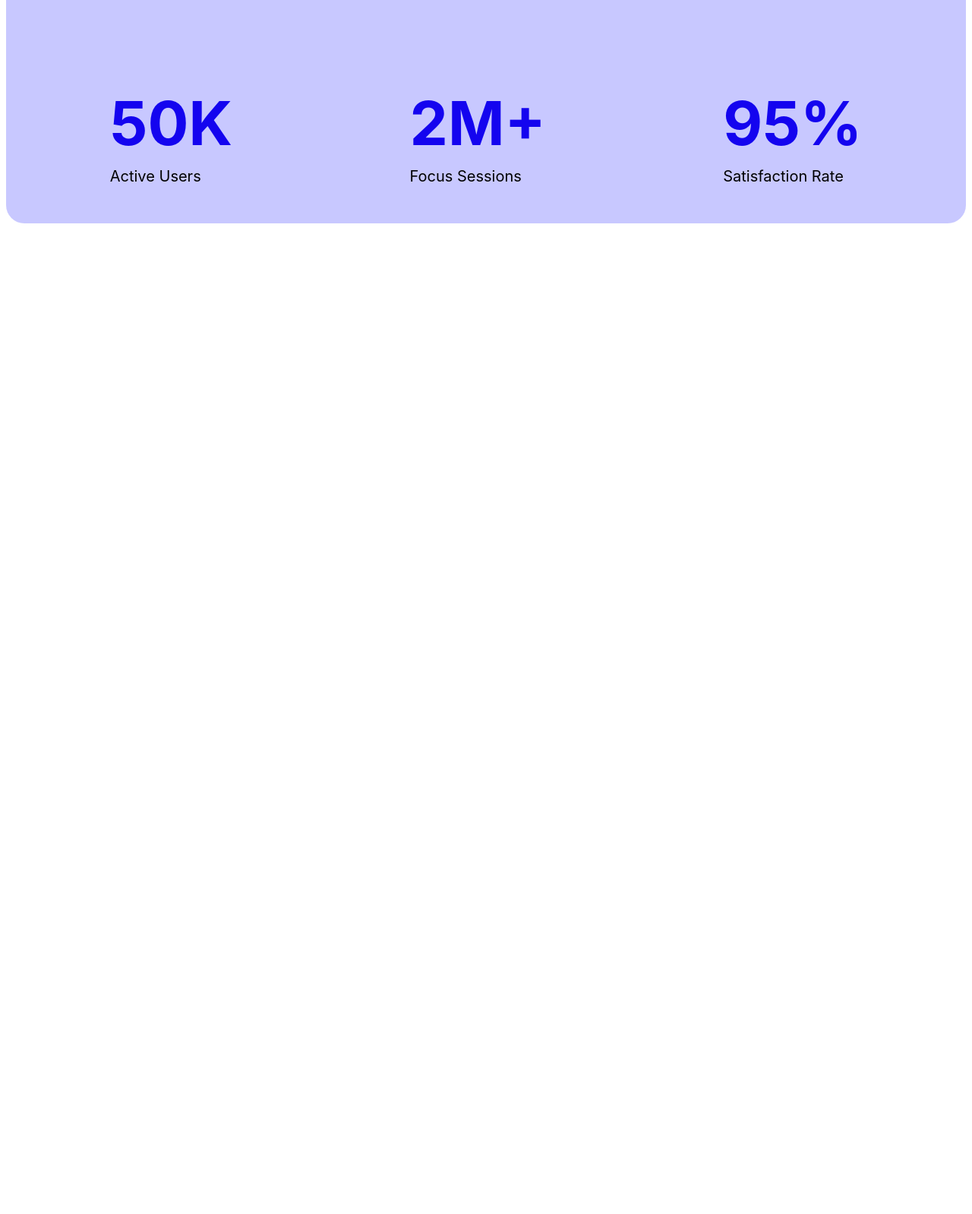
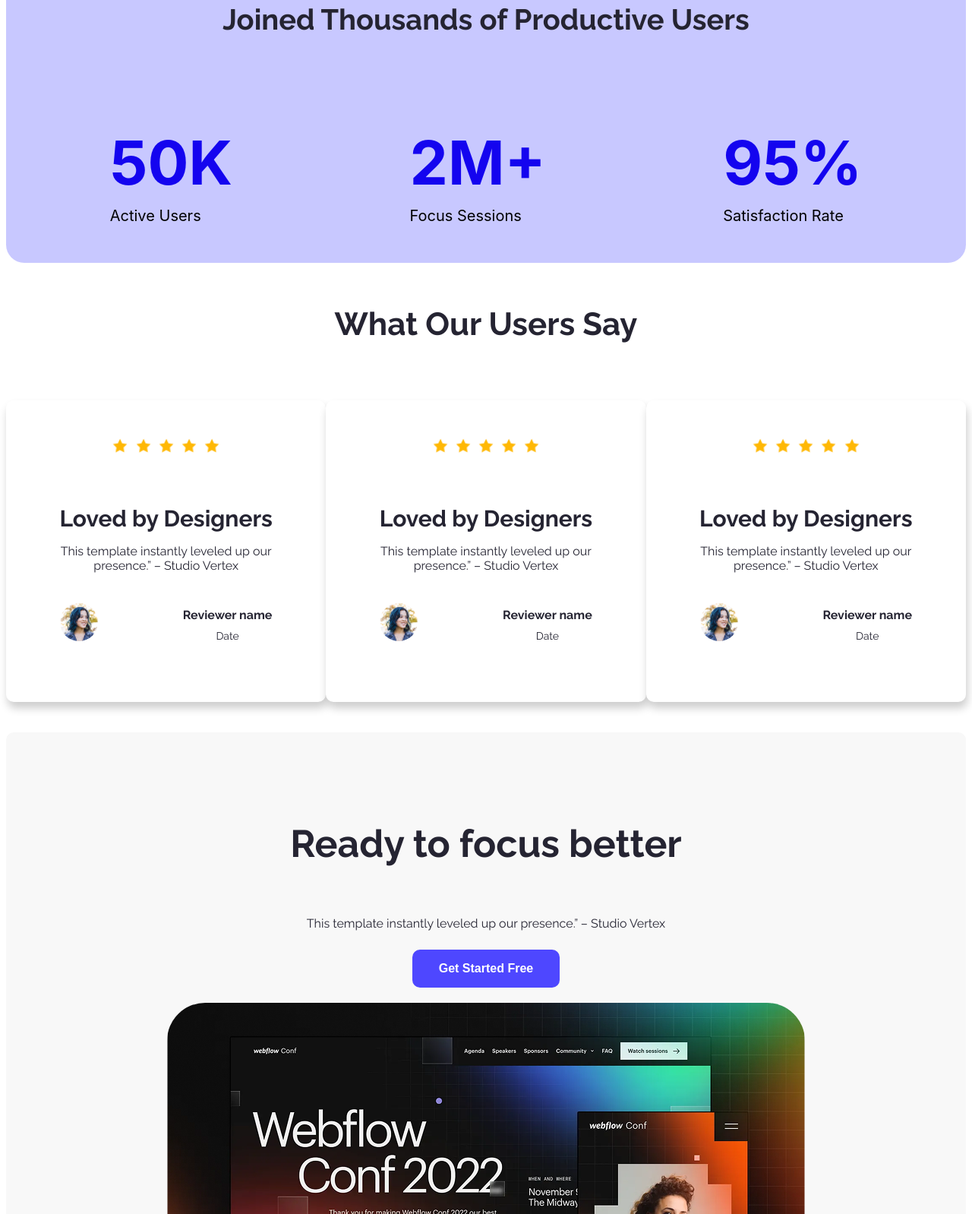
Before and after one commit to Amit-Das4545/assignment-01, a plain HTML site: page index.html in a window 1280 px wide. Shown: the part 1202-2800 px from the top of the page at 76% size. Before the commit the page ends 1516 px from the top, so only its background shows below. Drawn offline with Linux system fonts and the light colour scheme; a web font is replaced by a local one.

Commit message:
add reviews items changes in some previous code

```diff
--- a/ass-style/style.css
+++ b/ass-style/style.css
@@ -9,11 +9,13 @@ header {
     background-size: cover;
     background-position: center;
     width: auto;
+    padding: 0px auto;
 
 }
 /* nav logo */
 nav {
     padding: 10px 20px;
+    margin: 30px 0;
 }
 .logo {
     max-width: 50px;
@@ -116,4 +118,104 @@ nav {
     justify-content: space-around;
 }
 /* customer reviews */
-.
+.customers-review {
+    display: flex;
+    justify-content: space-around;
+    width: auto;
+    height: auto;
+
+}
+.customer-review {
+    background-color: #ffffff;
+    padding: 50px 20px;
+    border-radius: 10px;
+    margin: 20px auto;
+    width: 500px;
+    height: auto;
+    box-shadow: 2px 8px 12px rgba(0, 0, 0, 0.2);
+    align-items: center;
+}
+.reviews-title {
+    font-size: 42px;
+    font-weight: bold;
+    color: #252432;
+    margin-bottom: 20px;
+    text-align: center;
+}
+.customer-review-star {
+    margin-bottom: 20px;
+    width: 20px;
+    justify-content: left;
+}
+.customer-review-h4 {
+    font-size: 30px;
+    font-weight: bold;
+    color: #252432;
+    margin-bottom: 10px;
+}
+.customer-review-p {
+    font-size: 16px;
+    font-weight: lighter;
+    color: #252432;
+    margin-bottom: 10px;
+}
+.customer-review-info {
+    display: flex;
+    align-items: center;
+    width: 100%;
+    padding: 10px 0;
+   justify-content: space-around;
+    margin-top: 20px;
+}
+.customer-review-avatar{
+    width: 50px;
+    height: 50px;
+    border-radius: 50%;
+    margin-right: 10px;
+}
+.customer-review-name {
+    font-size: 16px;
+    font-weight: bold;
+    color: #252432;
+    margin-bottom: 10px;
+}
+.customer-review-date {
+    font-size: 14px;
+    font-weight: lighter;
+    color: #252432;
+    margin-top: 0px;
+    gap: 0px;
+}
+
+/* extra */
+.extra-h{
+    font-size: 50px;
+    font-weight: bold;
+}
+.extra-p{
+    font-size: 16px;
+    font-weight: lighter;
+    margin-top: 0px;
+    padding-top: 0px;
+}
+.extra {
+    background-color: #F8F8F8;
+    padding: 50px 20px;
+    border-radius: 10px;
+    margin: 20px auto;
+    width: auto;
+
+}
+
+   button{
+  background-color: #4f46e5;
+  color: white;
+  border: none;
+  padding: 10px 20px;
+  border-radius: 6px;
+}
+
+.extra-img{
+    padding: 20px;
+    border-radius:  70px;
+}
--- a/index.html
+++ b/index.html
@@ -39,7 +39,7 @@
 
             <section class="wc-features">
                 <section class="wc-features-title">
-                    <h4 >Joined Thousands of Productive
+                    <h4>Joined Thousands of Productive
                         Users</h4>
                 </section>
                 <section class="wc-features-list">
@@ -57,9 +57,98 @@
                     <section>
                         <h2 class="wc-feature-h">
                             95%
-        </h2><span class="wc-feature-span">Satisfaction Rate</span>
+                        </h2><span class="wc-feature-span">Satisfaction
+                            Rate</span>
+                    </section>
+
                 </section>
             </section>
+
+
+
+            <section class="reviews-title">
+                <h4>What Our Users Say</h4>
+
+
+<section class ="customers-review">
+
+     <section class ="customer-review">
+<img class="customer-review-star" src="assets/icon-star.png" alt="">
+<img class="customer-review-star" src="assets/icon-star.png" alt="">
+<img class="customer-review-star" src="assets/icon-star.png" alt="">
+<img class="customer-review-star" src="assets/icon-star.png" alt="">
+<img class="customer-review-star" src="assets/icon-star.png" alt="">
+<section class="customer-review-text">
+    <h4 class="customer-review-h4">Loved by Designers</h4>
+    <p class="customer-review-p">This template instantly leveled up our <br><span>presence.” – Studio Vertex</span></p>
+    <section class="customer-review-info">
+        <section><img class="customer-review-avatar" src="assets/avatar.png" alt=""></section>
+     <section><h3 class="customer-review-name">Reviewer name</h3>
+<h4 class="customer-review-date">Date</h4></section>
+
+</section>
+
+
+</section>
+  </section>
+
+
+         <section class ="customer-review">
+<img class="customer-review-star" src="assets/icon-star.png" alt="">
+<img class="customer-review-star" src="assets/icon-star.png" alt="">
+<img class="customer-review-star" src="assets/icon-star.png" alt="">
+<img class="customer-review-star" src="assets/icon-star.png" alt="">
+<img class="customer-review-star" src="assets/icon-star.png" alt="">
+<section class="customer-review-text">
+    <h4 class="customer-review-h4">Loved by Designers</h4>
+    <p class="customer-review-p">This template instantly leveled up our <br><span>presence.” – Studio Vertex</span></p>
+     <section class="customer-review-info">
+        <section><img class="customer-review-avatar" src="assets/avatar.png" alt=""></section>
+     <section><h3 class="customer-review-name">Reviewer name</h3>
+<h4 class="customer-review-date">Date</h4></section>
+
+</section>
+</section>
+     </section>
+     <section class ="customer-review">
+<img class="customer-review-star" src="assets/icon-star.png" alt="">
+<img class="customer-review-star" src="assets/icon-star.png" alt="">
+<img class="customer-review-star" src="assets/icon-star.png" alt="">
+<img class="customer-review-star" src="assets/icon-star.png" alt="">
+<img class="customer-review-star" src="assets/icon-star.png" alt="">
+
+     <section class ="customer-review-text">
+        <h4 class="customer-review-h4">Loved by Designers</h4>
+    <p class="customer-review-p">This template instantly leveled up our <br><span>presence.” – Studio Vertex</span></p>
+     <section class="customer-review-info">
+        <section><img class="customer-review-avatar" src="assets/avatar.png" alt=""></section>
+     <section><h3 class="customer-review-name">Reviewer name</h3>
+<h4 class="customer-review-date">Date</h4></section>
+
+</section>
+     </section>
+   </section>
+            </section>
+
+            <section class="extra">
+                <section class="extra-h">
+                    <h4>Ready to focus better</h4>
+
+                </section>
+                <section class="extra-p">
+                    <p>This template instantly leveled up our presence.” – Studio Vertex</p>
+                    </section>
+                <section >
+                    <button class="btn-primary">Get Started Free</button>
+                </section>
+                <section>
+                    <img  class="extra-img" src="assets/wc-big.png" alt="">
+            </section>
+
+        </section>
+
+
+
         </main>
     </body>
 </html>
```
Also changed, not shown: 1 other file. Lines whose indentation alone changed are shown as unchanged.
